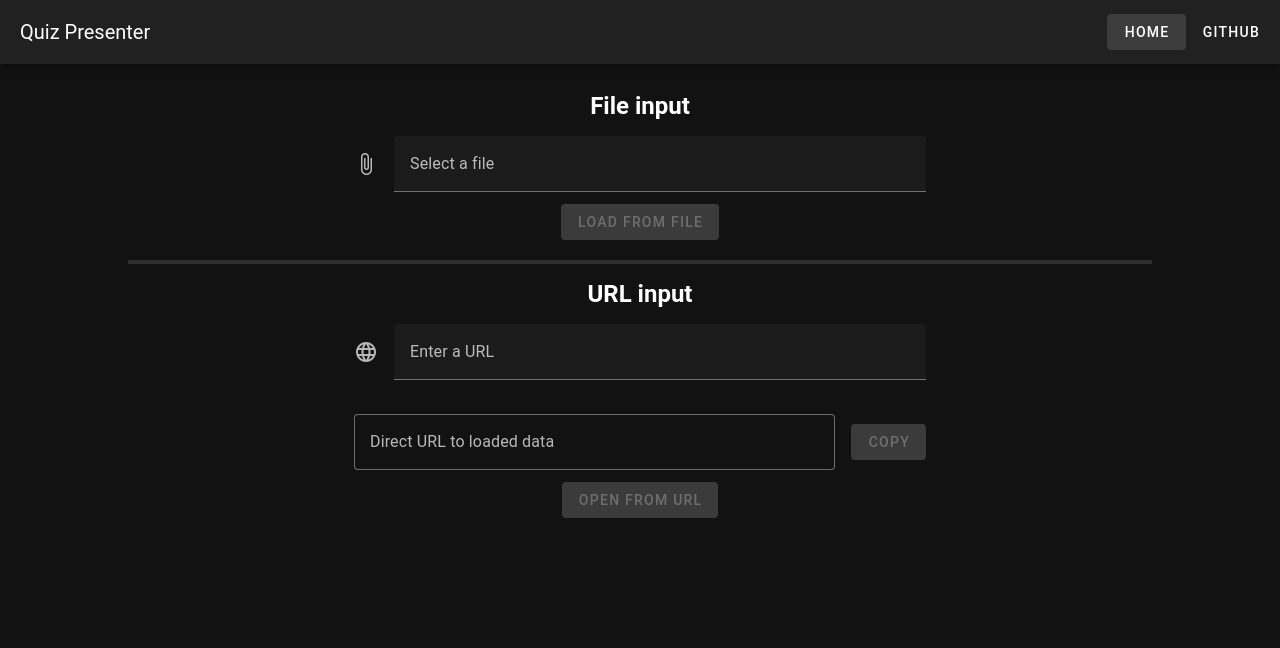
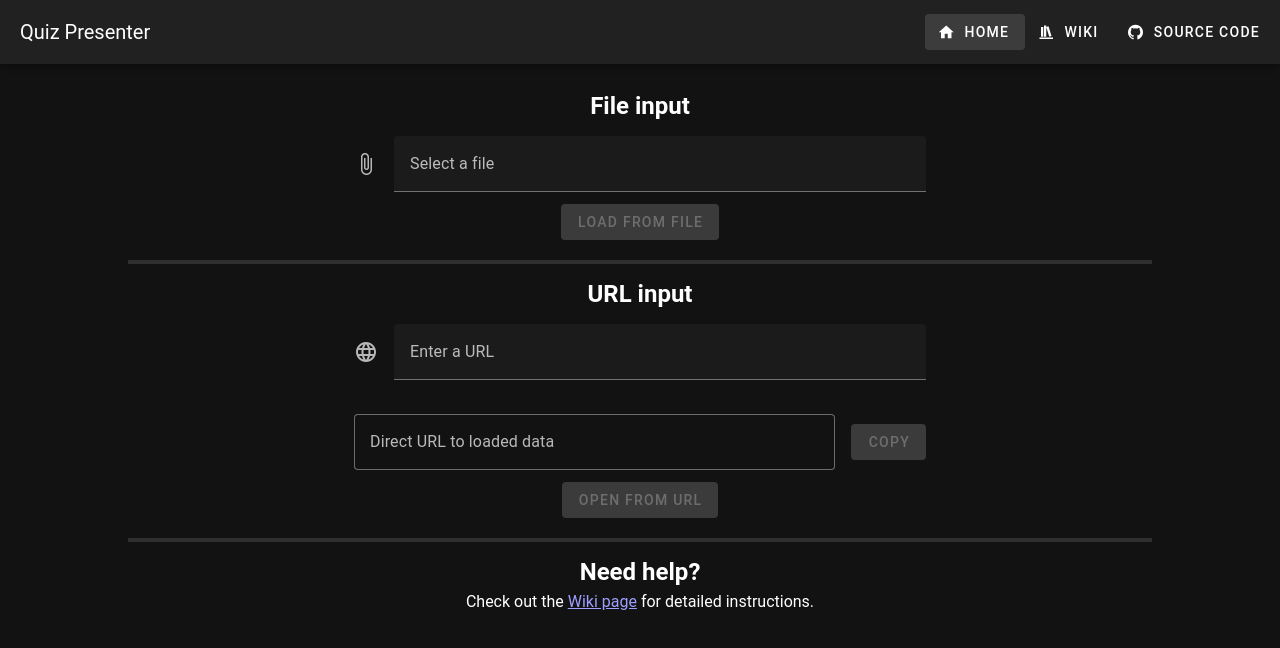
Before and after one commit to Trigary/quiz-presenter, a Vue app: page / in a window 1280 px wide. Shown: the top 648 px of the page. Built offline with nearby package versions, Linux system fonts and the light colour scheme.

Commit message:
add links to wiki page, add link icons

```diff
--- a/src/App.vue
+++ b/src/App.vue
@@ -6,8 +6,17 @@ import { RouterView } from 'vue-router'
   <v-layout>
     <v-app-bar title="Quiz Presenter">
       <template v-slot:append>
-        <v-btn text="Home" to="/" />
-        <v-btn text="GitHub" href="https://github.com/Trigary/quiz-presenter" />
+        <v-btn prepend-icon="mdi-home" text="Home" to="/" />
+        <v-btn
+          prepend-icon="mdi-bookshelf"
+          text="Wiki"
+          href="https://github.com/Trigary/quiz-presenter/wiki"
+        />
+        <v-btn
+          prepend-icon="mdi-github"
+          text="Source Code"
+          href="https://github.com/Trigary/quiz-presenter"
+        />
       </template>
     </v-app-bar>
 
--- a/src/views/ImportView.vue
+++ b/src/views/ImportView.vue
@@ -112,6 +112,20 @@ const loadFile = async () => {
     </v-row>
   </v-container>
 
+  <v-divider class="mt-4 mb-2 mx-auto" thickness="4" length="80%" />
+
+  <v-container>
+    <v-row justify="center">
+      <h2>Need help?</h2>
+    </v-row>
+    <v-row justify="center">
+      <p>
+        Check out the <a href="https://github.com/Trigary/quiz-presenter/wiki">Wiki page</a> for
+        detailed instructions.
+      </p>
+    </v-row>
+  </v-container>
+
   <v-overlay
     v-if="displayProgressSpinner"
     :model-value="displayProgressSpinner"
```
